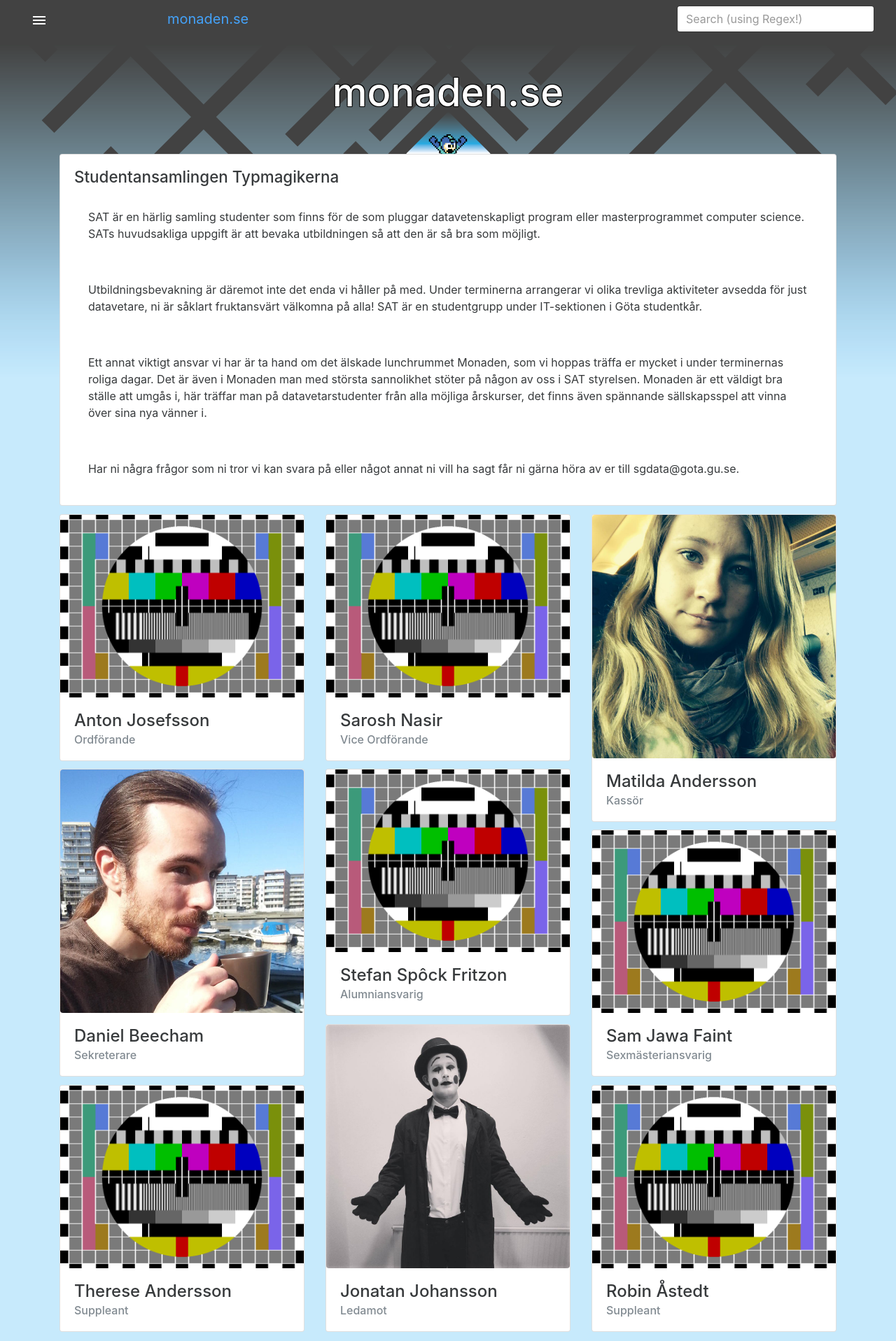
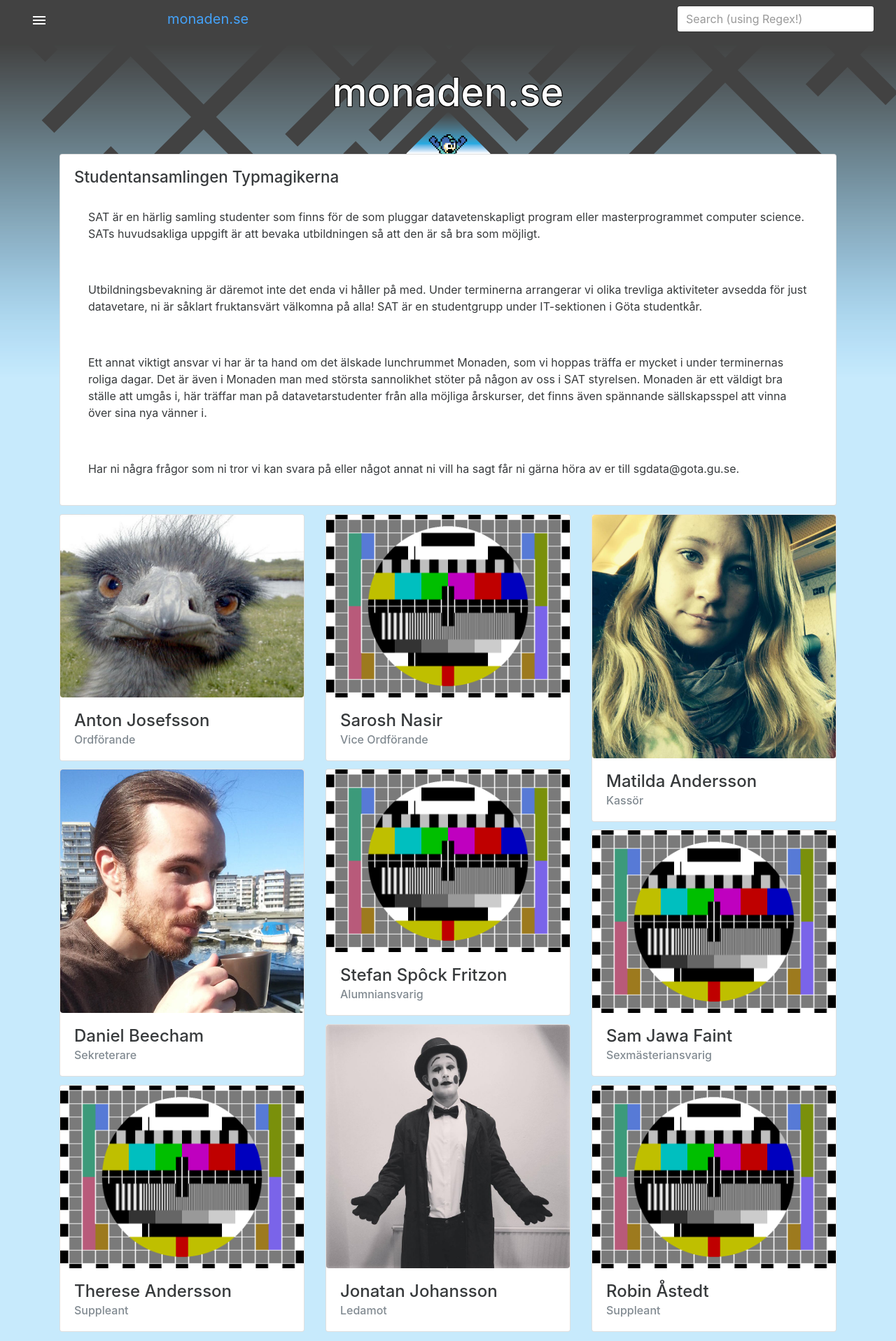
Before and after one commit to DJTunafish/typmagikerna.github.io, a Jekyll site: the page built from sat.html, in a window 1280 px wide. Shown: the whole page at 70% size. Built offline with Jekyll 4.4.1, drawn with Linux system fonts in a browser that asks for light colours; a script that is not in the unit is left out.

Commit message:
Och antons bild också!

```diff
--- a/sat.html
+++ b/sat.html
@@ -25,7 +25,7 @@ permalink: /sat/
 
   <div class="peep col-xs-12 col-sm-6 col-md-4">
     <div class="card">
-      <img src="{{ site.images.url }}{{ site.images.baseurl }}test.png" alt="Card image" class="card-img-top card-img">
+      <img src="{{ site.images.url }}{{ site.images.baseurl }}anton.jpg" alt="Card image" class="card-img-top card-img">
       <div class="card-block">
         <h4 class="card-title">Anton Josefsson</h4>
         <h6 class="card-subtitle text-muted">Ordförande</h6>
```
Also changed, not shown: images/anton.jpg (added).
